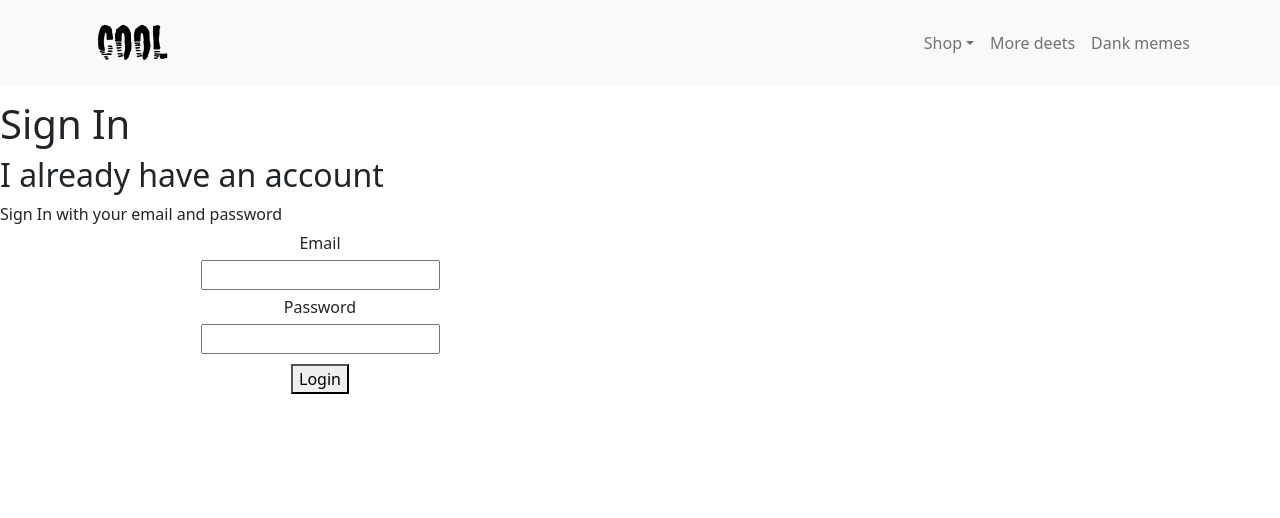
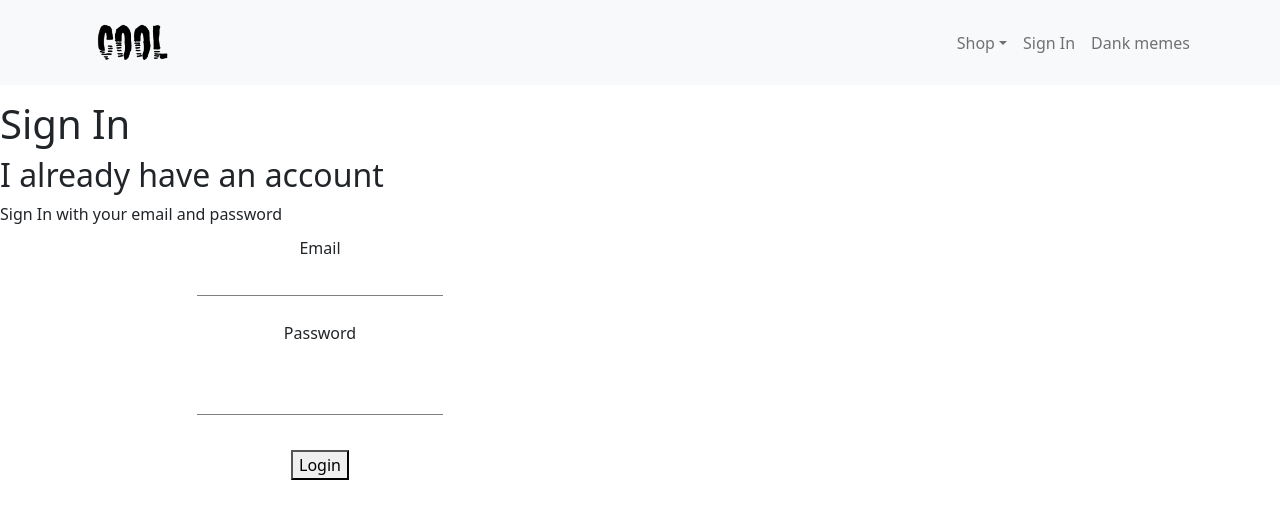
Before and after one commit to hastiafra/e-commerce-website, a React (Create React App) app in the folder e-commerce/: page /signin in a window 1280 px wide. Shown: the top 518 px of the page. Built offline with nearby package versions, Linux system fonts and the light colour scheme.

Commit message:
sign in page

```diff
--- a/e-commerce/src/components/header/Header.jsx
+++ b/e-commerce/src/components/header/Header.jsx
@@ -7,7 +7,7 @@ import "bootstrap/dist/css/bootstrap.min.css";
 
 const Header = () => {
   return (
-    <div>
+    <>
       <Navbar
         className="sticky headerMenu"
         fixed="top"
@@ -39,7 +39,7 @@ const Header = () => {
                 <NavDropdown.Item href="/shop/men">Men</NavDropdown.Item>
                 <NavDropdown.Item href="/shop/women">Women</NavDropdown.Item>
               </NavDropdown>
-              <Nav.Link href="#deets">More deets</Nav.Link>
+              <Nav.Link href="/signIn">Sign In</Nav.Link>
               <Nav.Link eventKey={2} href="#memes">
                 Dank memes
               </Nav.Link>
@@ -48,7 +48,7 @@ const Header = () => {
         </Container>
       </Navbar>
 
-    </div>
+    </>
   );
 };
 export default Header;
--- a/e-commerce/src/components/signIn/SignIn.jsx
+++ b/e-commerce/src/components/signIn/SignIn.jsx
@@ -3,6 +3,8 @@ import signInStyle from "./signInStyle.scss";
 
 const SignIn = () => {
   const [loginInfo, setLoginInfo] = useState({ email: "", password: "" });
+
+
 
   const signInSubmit = (e) => {
     e.preventDefault();
@@ -22,16 +24,18 @@ const SignIn = () => {
       <span>Sign In with your email and password</span>
 
       <form onSubmit={signInSubmit} className="signInForm">
-        <label htmlFor="email">Email</label>
+        <label className="emailLabel">Email</label>
         <input
+          className="currentEmail"
           type="email"
           value={loginInfo.email || ""}
           name="email"
           onChange={getInfo}
           required
         />
-        <label htmlFor="password">Password</label>
+        <label className="passLabel">Password</label>
         <input
+        className="currentPass"
           type="password"
           value={loginInfo.password || ""}
           name="password"
--- a/e-commerce/src/components/signIn/signInStyle.scss
+++ b/e-commerce/src/components/signIn/signInStyle.scss
@@ -1,13 +1,56 @@
-.signInForm{
-    display:flex;
-    flex-direction: column;
-    width:50vw;
-    align-items: center;
+@mixin shrinkLabel {
+  top: -14px;
+  font-size: 12px;
+  color: black;
+}
 
-    label{
-        padding:5px 0px;
-    }
-    button{
-        margin-top: 10px;
-    }
+.signInForm {
+  display: flex;
+  flex-direction: column;
+  width: 50vw;
+  align-items: center;
+  position: relative;
+
+  // label{
+  //     padding:5px 0px;
+  //     color: gray;
+  //     font-size: 16px;
+  //     font-weight: normal;
+  //     pointer-events: none;
+
+  //     transition: 300ms ease all;
+  // }
+
+  .emailLabel {
+    position: absolute;
+    top: 10px;
+  }
+
+  input {
+    border: none;
+    border-bottom: 1px solid gray;
+    margin: 25px 0;
+    padding: 10px 10px 10px 5px;
+    color: gray;
+  }
+
+  input:focus {
+    outline: none;
+  }
+
+  .currentEmail:focus > .emailLabel {
+    position: absolute;
+    top: -14px;
+    @include shrinkLabel();
+  }
+
+  .currentPass:focus ~ .passLabel {
+    position: absolute;
+    top: -14px;
+    @include shrinkLabel();
+  }
+
+  button {
+    margin-top: 10px;
+  }
 }
--- a/e-commerce/src/pages/shopPage/shopStyle.scss
+++ b/e-commerce/src/pages/shopPage/shopStyle.scss
@@ -5,6 +5,7 @@
   justify-content: center;
   align-items: center;
   flex-direction: column;
+  margin-top: 50px;
 
   .containerShop {
     display: flex;
--- a/e-commerce/src/pages/signInPage/signInUpStyle.scss
+++ b/e-commerce/src/pages/signInPage/signInUpStyle.scss
@@ -1,3 +1,6 @@
+
+
+
 .signInUpWrapper{
 margin-top: 100px;
 }
```
